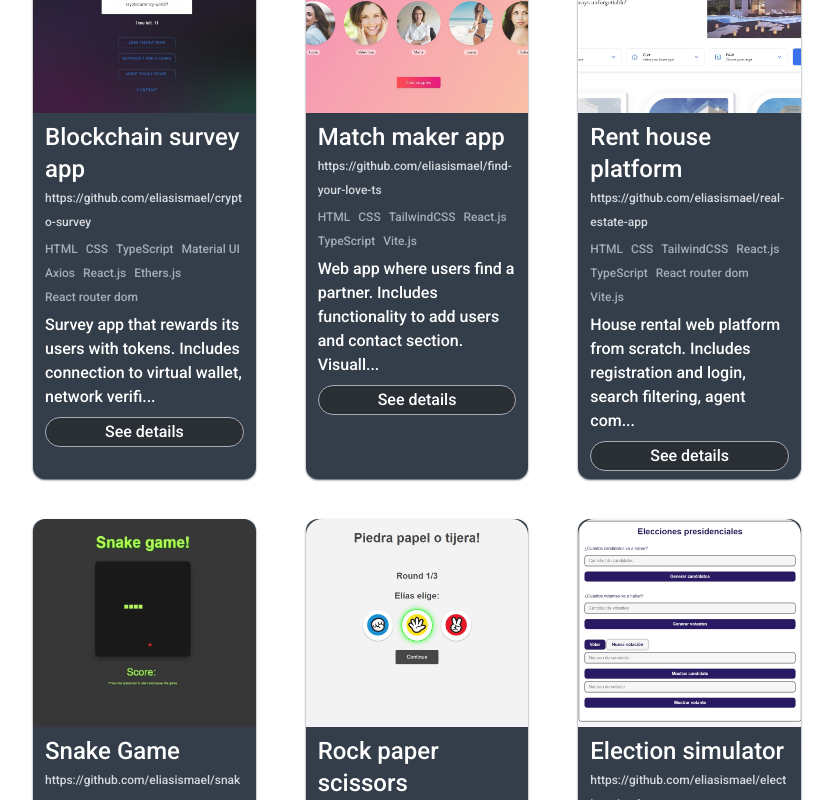
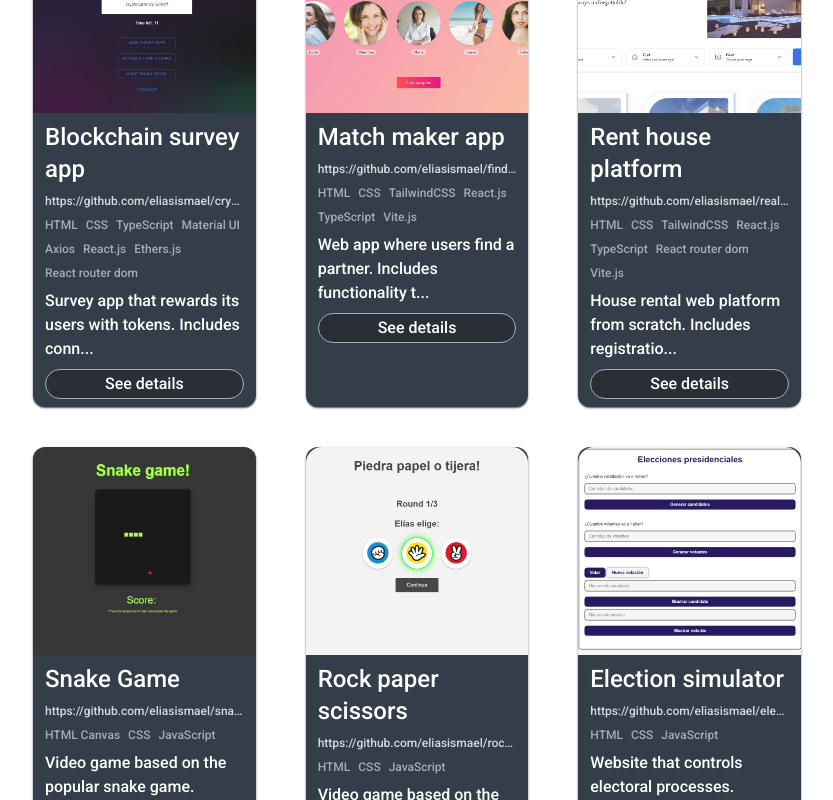
Before and after one commit to eliasismael/my-website, a React (Vite) app: page / in a window 1280 px wide. Shown: the part 1840-2640 px from the top of the page, without its empty margins (223-1056 px from the left). Built offline with nearby package versions, Linux system fonts and the light colour scheme.

Commit message:
upgrades

```diff
--- a/src/components/Experience/components/Card.tsx
+++ b/src/components/Experience/components/Card.tsx
@@ -20,7 +20,7 @@ export const Card: React.FC<CardProps> = (props) => {
       onMouseEnter={() => setBorderColor("border-violet-500")}
       onMouseLeave={() => setBorderColor("border-gray-800")}
     >
-      <div className="">
+      <div className="w-full md:w-auto h-60 md:h-auto">
         <img
           src={img}
           alt="Company logo"
@@ -51,7 +51,9 @@ export const Card: React.FC<CardProps> = (props) => {
           <span className="text-xs text-gray-300 ">www.tateti.com</span>
         </div> */}
 
-        <div>{description}</div>
+        <div className="text-ellipsis overflow-hidden w-full block whitespace-wrap">
+          {description}
+        </div>
       </div>
     </div>
   );
--- a/src/components/Projects/components/ModalContent.tsx
+++ b/src/components/Projects/components/ModalContent.tsx
@@ -1,4 +1,5 @@
 import { ProjectCardProps } from "./ProjectCard";
+import { IoCloseCircleOutline } from "react-icons/io5";
 
 interface ModalContentProps extends ProjectCardProps {
   onClose: () => void;
@@ -8,18 +9,27 @@ export const ModalContent: React.FC<ModalContentProps> = (props) => {
   const { deploy, image, info, technologies, title, code, onClose } = props;
 
   return (
-    <>
-      <div className="w-full rounded-2xl bg-white relative">
+    <div className="lg:flex rounded-2xl overflow-hidden">
+      <section className=" relative lg:w-1/2 overflow-hidden">
         <a href={deploy} target="_blank">
-          <img src={image} className=" w-full object-cover " />
+          <img src={image} className="w-full h-80 object-cover" />
         </a>
-      </div>
+      </section>
 
       {/* ABOUT */}
-      <div className="bg-gray-800 px-3 py-2">
-        <a href={deploy} target="_blank">
-          <h4 className="text-3xl font-medium hover:underline ">{title}</h4>
-        </a>
+      <section className="bg-gray-800 px-3 py-2 flex-1 h-auto flex flex-col ">
+        <header className="flex items-center">
+          <a href={deploy} target="_blank">
+            <h4 className="text-3xl font-medium hover:underline ">{title}</h4>
+          </a>
+
+          <button
+            className="w-fit ml-auto text-xs rounded-full"
+            onClick={onClose}
+          >
+            <IoCloseCircleOutline className="w-7 h-7 duration-300 rounded-full text-gray-300 hover:text-white" />
+          </button>
+        </header>
 
         <div>
           <a href={code} target="_blank">
@@ -41,17 +51,10 @@ export const ModalContent: React.FC<ModalContentProps> = (props) => {
           ))}
         </div>
 
-        <div className="flex flex-col gap-2">
-          <p className={`text-md font-normal overflow-hidden`}>{info}</p>
-          <button
-            className=" ml-auto text-xs bg-gray-900 hover:bg-gray-700 duration-300 border border-gray-400 px-2 rounded-lg"
-            onClick={onClose}
-          >
-            close
-            {/* <IoClsoseCircleOutline className="w-8 h-8 " /> */}
-          </button>
-        </div>
-      </div>
-    </>
+        {/* <div className="flex flex-col gap-2 h-max border"> */}
+        <p className={`text-md font-normal overflow-hidden`}>{info}</p>
+        {/* </div> */}
+      </section>
+    </div>
   );
 };
--- a/src/components/Projects/components/ProjectCard.tsx
+++ b/src/components/Projects/components/ProjectCard.tsx
@@ -19,30 +19,29 @@ const ProjectCard: React.FC<ProjectCardProps> = (props) => {
   return (
     <>
       <div
-        className="w-full bg-gray-800 rounded-xl shadow-sm lg:w-[29%] shadow-gray-700 hover:shadow-gray-300 overflow-hidden
-
+        className="w-full h-auto bg-gray-800 rounded-xl shadow-sm lg:w-[29%] shadow-gray-700 hover:shadow-gray-300 overflow-hidden
       opacity-90 hover:opacity-100 duration-300
       "
       >
         {/* IMAGE */}
-        <div className="w-full rounded-2xl">
+        <div className=" w-full rounded-2xl">
           <a href={deploy} target="_blank">
             <img
               src={image}
-              className=" w-full h-52 object-cover rounded-t-2xl "
+              className="w-full h-52 object-cover rounded-t-2xl "
             />
           </a>
         </div>
 
         {/* ABOUT */}
-        <div className="bg-gray-800 px-3 my-2 rounded-2xl">
+        <div className="bg-gray-800 flex flex-col px-3 mt-2 rounded-2xl">
           <a href={deploy} target="_blank">
             <h4 className="text-2xl font-medium hover:underline ">{title}</h4>
           </a>
 
-          <div>
+          <div className="mt-2">
             <a href={code} target="_blank">
-              <span className="text-xs text-gray-300 hover:underline transition break-words">
+              <span className="text-xs text-gray-300 hover:underline transition overflow-hidden text-ellipsis w-full block whitespace-nowrap">
                 {code}
               </span>
             </a>
@@ -60,18 +59,18 @@ const ProjectCard: React.FC<ProjectCardProps> = (props) => {
             ))}
           </div>
 
-          <div className="flex flex-col gap-2">
+          <div className="">
             <p className={`text-md font-normal overflow-hidden`}>
-              {info.length > 100 ? `${info.slice(0, 100)}...` : info}
+              {info.length > 60 ? `${info.slice(0, 60)}...` : info}
             </p>
+          </div>
 
-            <span
-              onClick={() => setIsModalOpen(true)}
-              className="cursor-pointer px-2 py-0.5 rounded-full border border-gray-400 hover:border-gray-300 break-normal text-center mt-auto bg-black/40 hover:bg-black/30 duration-300"
-            >
-              See details
-            </span>
-          </div>
+          <button
+            onClick={() => setIsModalOpen(true)}
+            className="cursor-pointer px-2 py-0.5 my-2 rounded-full border border-gray-400 hover:border-gray-300 break-normal text-center bg-black/40 hover:bg-black/30 duration-300"
+          >
+            See details
+          </button>
         </div>
       </div>
 
```
